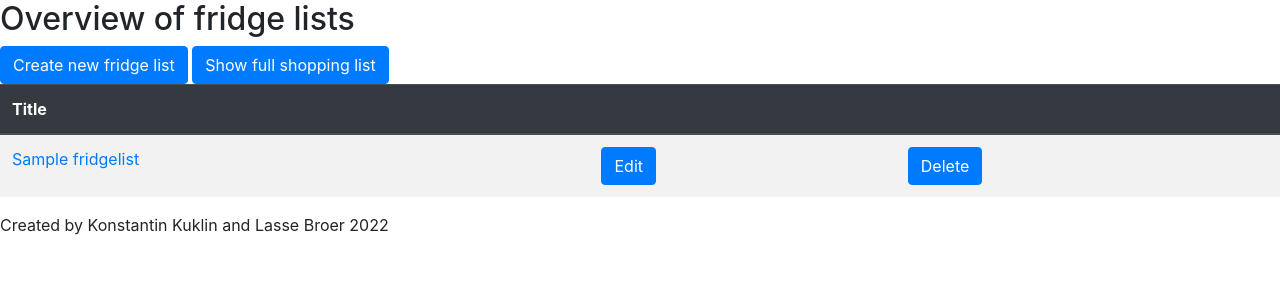
After one commit to coderanian/python_django_fridgebuttler_uni, a Django app: page /fridge_list/ in a window 1280 px wide. The commit adds this page. Shown: the top 300 px of the page. Run offline with Django 4.2, Linux system fonts and the light colour scheme; tables that the repository leaves empty hold one stand-in row (values such as "Sample post"); some libraries are stand-ins or nearby versions.

Commit message:
Full functionality of list overview implemented

```diff
--- a/fridge/views.py
+++ b/fridge/views.py
@@ -21,15 +21,15 @@ def register(request):
         form.save()
         messages.success(request, 'Registration completed!')
         return HttpResponseRedirect(reverse_lazy('account'))
-    return render(request, "register.html", {'page_title': 'Registration', 'form': form})
+    return render(request, "fridge_list/../templates/register.html", {'page_title': 'Registration', 'form': form})
 
 
 def get_fridge_lists(request):
     fridgeLists = FridgeList.objects.all()
     # Redirect to new list creation if no lists added
     if len(fridgeLists) == 0:
-        return redirect('fridge_list')
-    return render(request, 'fridgelist.html', {'page_title': 'Overview of fridge lists', 'fridgeLists': fridgeLists})
+        return redirect('fridge_create')
+    return render(request, 'fridge_list/fridge_list.html', {'page_title': 'Overview of fridge lists', 'fridgeLists': fridgeLists})
 
 
 def edit_fridge_list(request, pk=None):
@@ -42,18 +42,24 @@ def edit_fridge_list(request, pk=None):
         if form.is_valid():
             form.save()
             messages.success(request, 'Fridge list saved!')
-            return HttpResponseRedirect(reverse_lazy('fridge_list_overview'))
+            return HttpResponseRedirect(reverse_lazy('fridge_list'))
     else:
         form = FridgeListForm(instance=fridgeList)
-    return render(request, "createFridgeList.html", {'page_title': 'Edit fridge list', 'form': form})
+    return render(request, "fridge_list/edit_fridge.html", {'page_title': 'Edit fridge list', 'form': form})
 
+
+def delete_fridge(request, pk=None):
+    fridge = FridgeList.objects.get(pk=pk)
+    fridge.delete()
+    return HttpResponseRedirect(reverse_lazy('fridge_list'))
 
 def get_fridge_entries(request, pk=None):
     if pk:
         fridgeEntries = FridgeEntry.objects.all()
         if len(fridgeEntries) == 0:
             return redirect('fridge_item')
-    return render(request, 'fridgeEntries.html', {'page_title': 'Fridge List DUMMY'})
+    return render(request, 'fridge.html', {'page_title': 'Fridge List DUMMY'})
+
 
 def edit_fridge_entry(request, pk=None):
     if pk:
@@ -68,4 +74,4 @@ def edit_fridge_entry(request, pk=None):
             return HttpResponseRedirect(reverse_lazy('fridge_list'))
     else:
         form = FridgeListForm(instance=fridgeEntry)
-    return render(request, "editFridgeEntry.html", {'page_title': 'Edit fridge item', 'form': form})
+    return render(request, "edit_fridge_item.html", {'page_title': 'Edit fridge item', 'form': form})
--- a/fridgebutler/urls.py
+++ b/fridgebutler/urls.py
@@ -14,7 +14,7 @@ Including another URLconf
     2. Add a URL to urlpatterns:  path('blog/', include('blog.urls'))
 """
 from django.contrib import admin
-from django.urls import path
+from django.urls import path, re_path
 from fridge.views import *
 
 urlpatterns = [
@@ -22,7 +22,9 @@ urlpatterns = [
     path('', login, name='account'),
     path('account', login, name='account'),
     path('register', register, name='registration'),
-    path('fridge_list_overview/', get_fridge_lists, name='fridge_list_overview'),
-    path('fridge_list/<int:pk>', get_fridge_entries, name='fridge_list'),
-    path('fridge_item', edit_fridge_list, name='fridge_item')
+    path('fridge_list/', get_fridge_lists, name='fridge_list'),
+    #path('fridge_items/<int:pk>', get_fridge_entries, name='fridge_items'),
+    path('fridge_edit/<int:pk>', edit_fridge_list, name='fridge_edit'),
+    path('fridge_edit', edit_fridge_list, name='fridge_create'),
+    path('/delete/<int:pk>', delete_fridge, name='delete_fridge')
 ]
--- a/templates/account.html
+++ b/templates/account.html
@@ -7,8 +7,8 @@
         {% csrf_token %}
         {% bootstrap_form form %}
         <div>
-            <button type="submit" onclick="location.href='fridge_list_overview'" class="btn btn-primary">Einloggen</button>
-            <a href={% url 'registration' %} class="btn btn-primary">Create a new account</a>
+            <button type="submit" onclick="location.href='{% url 'fridge_list' %}'" class="btn btn-primary">Einloggen</button>
+            <a href="{% url 'registration' %}" class="btn btn-primary">Create a new account</a>
         </div>
     </form>
 {% endblock %}
--- /dev/null
+++ b/templates/fridge_list/fridge_list.html
@@ -0,0 +1,21 @@
+{% extends 'base.html' %}
+
+{% block content %}
+    <a href="{% url 'fridge_create' %}" class="btn btn-primary">Create new fridge list</a>
+    <a href="" class="btn btn-primary">Show full shopping list</a>
+    <table class="table table-striped">
+        <thead class="thead-dark">
+        <tr>
+            <th colspan="3">Title</th>
+        </tr>
+        </thead>
+
+        {% for fridge in fridgeLists %}
+            <tr>
+                <td><a href="{% url 'fridge_edit' pk=fridge.id %}">{{ fridge.title }}</a></td>
+                <td><a href="{% url 'fridge_edit' pk=fridge.id %}" class="btn btn-primary">Edit</a></td>
+                <td><a href="{% url 'delete_fridge' pk=fridge.id %}" class="btn btn-primary">Delete</a></td>
+            </tr>
+        {% endfor %}
+    </table>
+{% endblock %}
```
Also changed, not shown: templates/fridgelist.html (deleted, +0 -19 lines), templates/edit_fridge_item.html (renamed from templates/editFridgeEntry.html), templates/fridge.html (renamed from templates/fridgeEntries.html), templates/fridge_list/edit_fridge.html (renamed from templates/createFridgeList.html).
